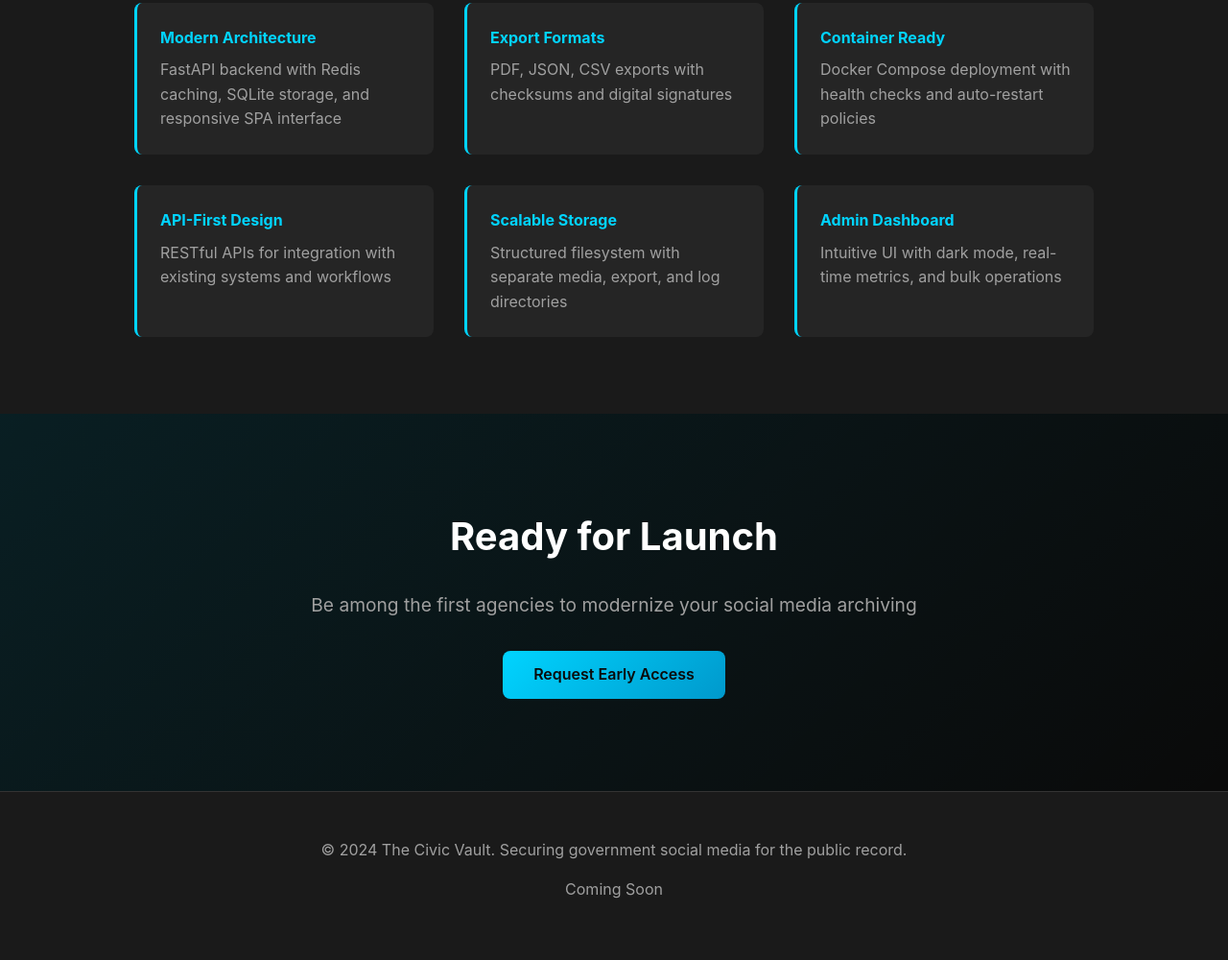
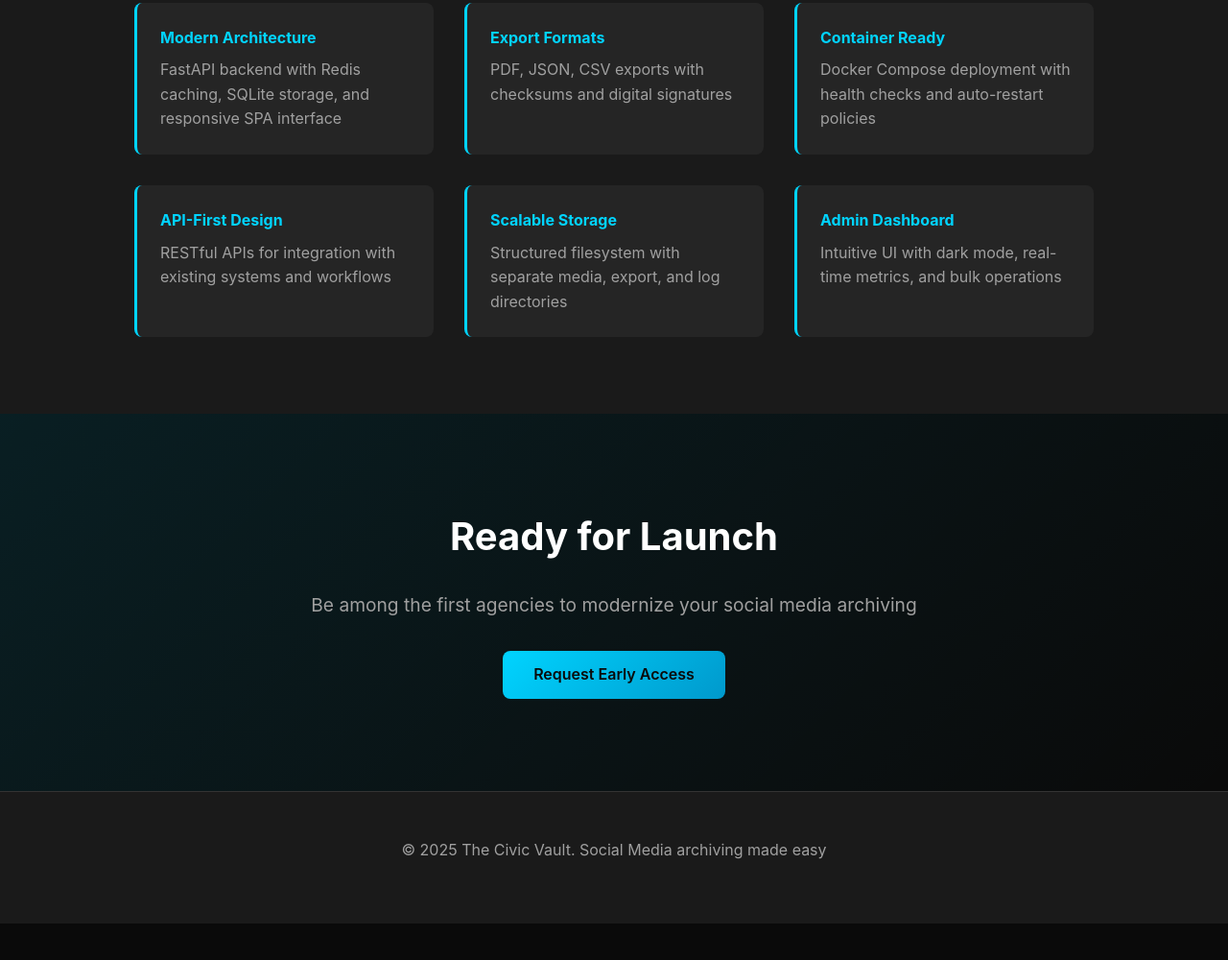
Before and after one commit to da2ricky/da2ricky.github.io, a plain HTML site: page index.html in a window 1280 px wide. Shown: the part 2249-3249 px from the top of the page at 96% size. After the commit the page ends 3211 px from the top, so only its background shows below. Drawn offline with Linux system fonts and the light colour scheme.

Commit message:
Update index.html

```diff
--- a/index.html
+++ b/index.html
@@ -537,14 +537,13 @@
         <div class="cta-content">
             <h2>Ready for Launch</h2>
             <p>Be among the first agencies to modernize your social media archiving</p>
-            <a href="mailto:info@civicvault.gov" class="cta-button">Request Early Access</a>
+            <a href="mailto:info@thecivicvault.com" class="cta-button">Request Early Access</a>
         </div>
     </section>
 
     <footer>
         <div class="footer-content">
-            <p class="footer-text">© 2024 The Civic Vault. Securing government social media for the public record.</p>
-            <p class="footer-text">Coming Soon</p>
+            <p class="footer-text">© 2025 The Civic Vault. Social Media archiving made easy</p>
         </div>
     </footer>
 
```
